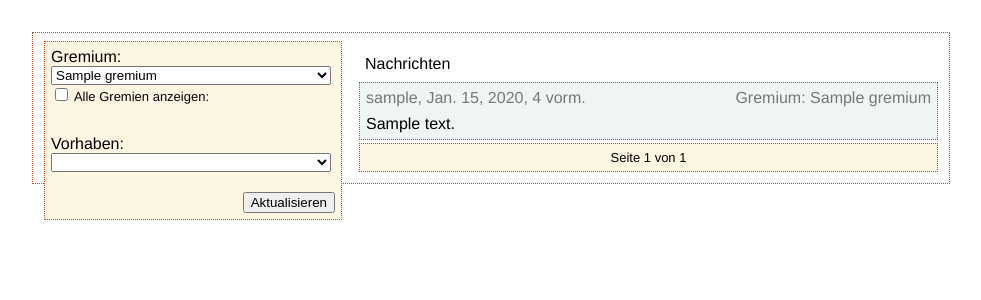
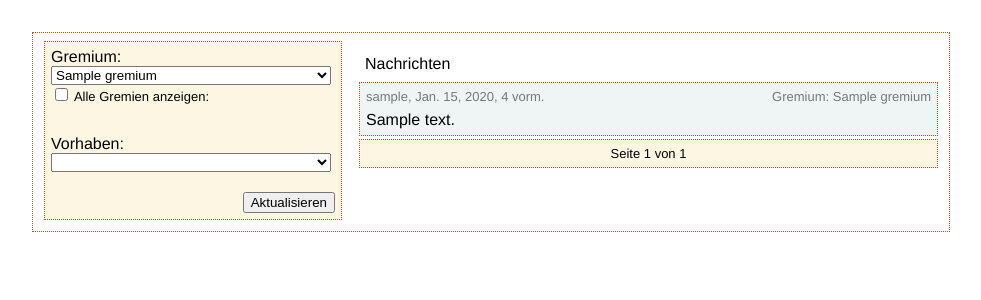
Before and after one commit to ntj/fraktionstool, a Django app: page / in a window 1280 px wide. Shown: the part 27-327 px from the top of the page, without its empty margins (149-1130 px from the left). Run offline with Django 3.2, Linux system fonts and the light colour scheme; a user stored in the database is signed in; tables that the repository leaves empty hold one stand-in row (values such as "Sample post"); lists and menus that the app fills with data are empty; parts of the project's set-up code (start-up, migrations or seed data) failed here and were passed over; some libraries are stand-ins or nearby versions.

Commit message:
Fix bugs in display of elements

```diff
--- a/django/fraktionstool/static/style.css
+++ b/django/fraktionstool/static/style.css
@@ -86,17 +86,11 @@ div.contentblock {
     margin-top: 3em;
 }
 
-div#messageselectionright,
 div.pagination {
     border: 1px dotted #CB4B16;
     background-color: #FDF6E3;
     padding: 6px;
     overflow: auto;
-}
-
-div#messageselectiontop{
-    border: 1px dotted #CB4B16;
-    background-color: #FDF6E3;
 }
 
 div.pagination {
@@ -113,8 +107,6 @@ div#messageselectionleft{
     margin: 3px;
     margin-top: 0px;
     padding: 6px;
-    position: absolute;
-    min-height: 55px;
 }
 
 div#messagesection{
@@ -164,6 +156,7 @@ div.message div.author {
     float: left;
     clear: left;
     margin-bottom: 0.5em;
+    font-size: small;
 }
 
 div.message div.gremium {
@@ -171,6 +164,7 @@ div.message div.gremium {
     float: right;
     float: right;
     margin-bottom: 0.5em;
+    font-size: small;
 }
 
 .has_messages{
--- a/django/mysite/templates/nachrichten.html
+++ b/django/mysite/templates/nachrichten.html
@@ -53,7 +53,6 @@
                     <input type="submit" name="update_messages" value="Aktualisieren" />
                 </div>
             </div>
-        <div style="clear:both;"></div>
             <div id="formrest">
                 <div id="vorhabenname">
                     {% if current_vorhaben %}
@@ -80,7 +79,6 @@
                 </div>
             </div>
         </form>
-        <div style="clear:both;"></div>
         <div id="messagesection">
             <div id="messages">
                 {% if nachrichten %}
```
